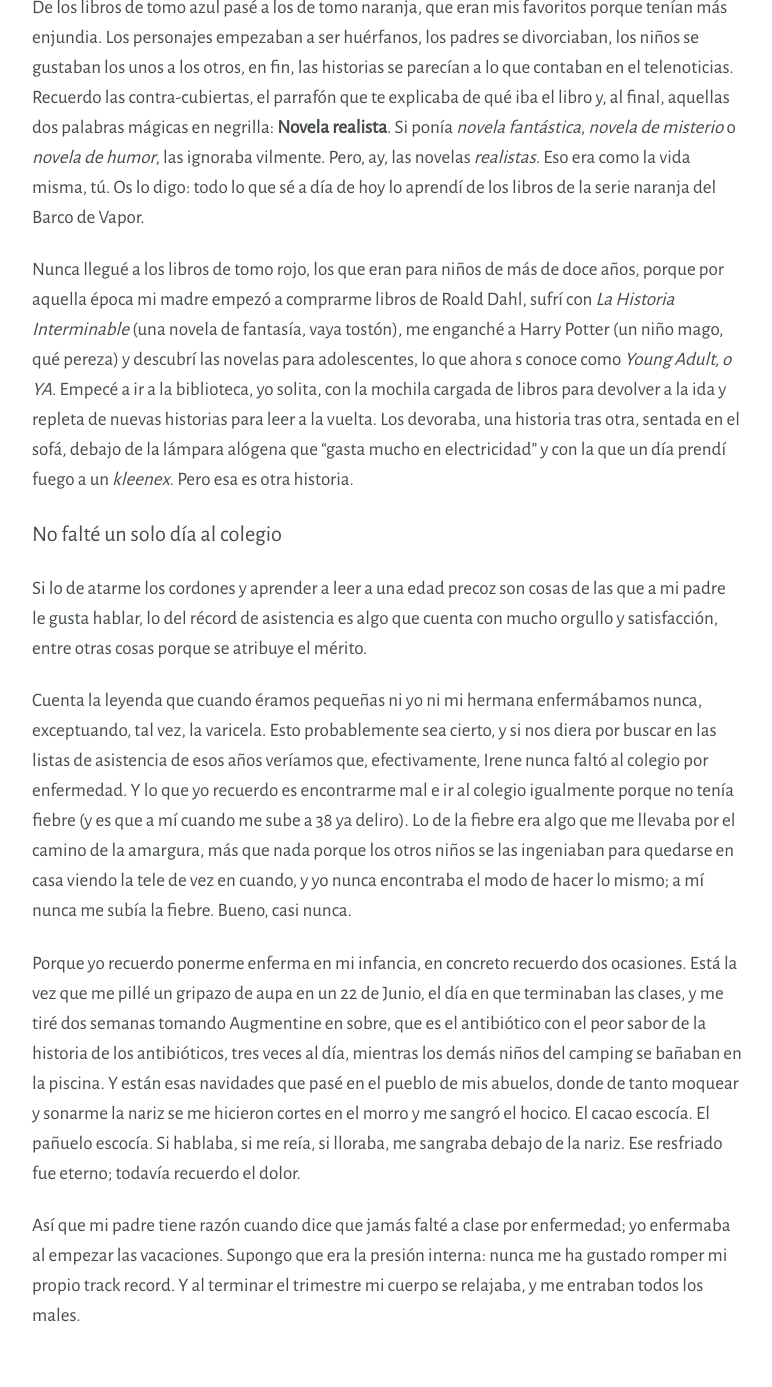
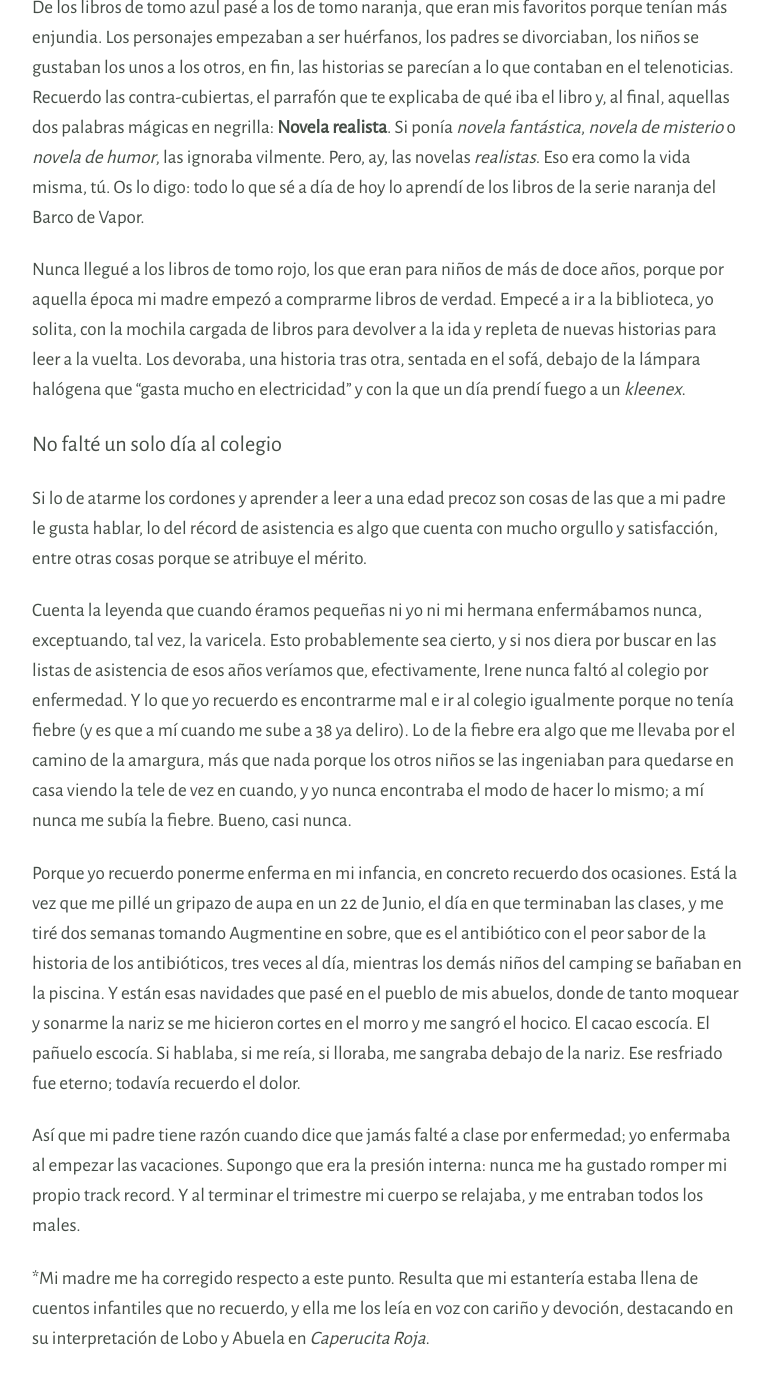
Before and after one commit to irenealgi/readbelow, a Jekyll site: the page built from _posts/2018-03-02-los-tres-hitos-de-mi-infancia.md, in a window 1280 px wide and 1400 px high, scrolled down 2324 px. Shown: the top 1387 px of the window, without its empty margins (253-1025 px from the left). Built offline with Jekyll 4.4.1, drawn with Linux system fonts in a browser that asks for light colours; some of the changed text lies outside the part shown.

Commit message:
Update from Forestry.io - 2018-03-02-los-tres-hitos-de-mi-infancia.md

```diff
--- a/_posts/2018-03-02-los-tres-hitos-de-mi-infancia.md
+++ b/_posts/2018-03-02-los-tres-hitos-de-mi-infancia.md
@@ -24,7 +24,7 @@ Curiosamente, a nadie se le ocurrió llevarme a clases de macramé o comprarme u
 
 ### Fui la primera de mi clase en aprender a leer
 
-Y esta puede que hasta sea cierta, porque yo me convertí en lectora a los cinco años a raíz de un libro del Barco de Vapor serie azul que me leía mi madre. Es curioso, porque no recuerdo otro libro, así que igual sólo teníamos ese. Se titulaba _La Lluna vol un fill (La Luna quiere un hijo)_, y estaba claramente inspirado en una canción de Mecano, aunque eso entonces yo no lo sabía.
+Y esta puede que hasta sea cierta, porque yo me convertí en lectora a los cinco años a raíz de un libro del Barco de Vapor serie azul que me leía mi madre. Es curioso, porque no recuerdo otro libro, así que igual sólo teníamos ese\*. Se titulaba _La Lluna vol un fill (La Luna quiere un hijo)_, y estaba claramente inspirado en una canción de Mecano, aunque eso entonces yo no lo sabía.
 
 Imagino que mi madre acabaría harta de contarme la misma historia imposible y un tanto frustrante una y otra vez – aunque dudo que mi versión incluyera gitanas y calés –, y al final me diría "Mira, cariño, vamos a enseñarte a leer para que la disfrutes tú solita". Y así aprendí yo a leer, con la historia de un ser estéril que quiere ser madre.
 
@@ -34,7 +34,7 @@ Yo leía como si hubiera un premio esperándome tras el punto y final. Tal vez s
 
 De los libros de tomo azul pasé a los de tomo naranja, que eran mis favoritos porque tenían más enjundia. Los personajes empezaban a ser huérfanos, los padres se divorciaban, los niños se gustaban los unos a los otros, en fin, las historias se parecían a lo que contaban en el telenoticias. Recuerdo las contra-cubiertas, el parrafón que te explicaba de qué iba el libro y, al final, aquellas dos palabras mágicas en negrilla: **Novela realista**. Si ponía _novela fantástica_, _novela de misterio_ o _novela de humor_, las ignoraba vilmente. Pero, ay, las novelas _realistas_. Eso era como la vida misma, tú. Os lo digo: todo lo que sé a día de hoy lo aprendí de los libros de la serie naranja del Barco de Vapor.
 
-Nunca llegué a los libros de tomo rojo, los que eran para niños de más de doce años, porque por aquella época mi madre empezó a comprarme libros de Roald Dahl, sufrí con _La Historia Interminable_ (una novela de fantasía, vaya tostón), me enganché a Harry Potter (un niño mago, qué pereza) y descubrí las novelas para adolescentes, lo que ahora s conoce como _Young Adult, o YA_. Empecé a ir a la biblioteca, yo solita, con la mochila cargada de libros para devolver a la ida y repleta de nuevas historias para leer a la vuelta. Los devoraba, una historia tras otra, sentada en el sofá, debajo de la lámpara alógena que "gasta mucho en electricidad" y con la que un día prendí fuego a un _kleenex_. Pero esa es otra historia.
+Nunca llegué a los libros de tomo rojo, los que eran para niños de más de doce años, porque por aquella época mi madre empezó a comprarme libros de verdad. Empecé a ir a la biblioteca, yo solita, con la mochila cargada de libros para devolver a la ida y repleta de nuevas historias para leer a la vuelta. Los devoraba, una historia tras otra, sentada en el sofá, debajo de la lámpara halógena que "gasta mucho en electricidad" y con la que un día prendí fuego a un _kleenex_.
 
 ### No falté un solo día al colegio
 
@@ -45,3 +45,5 @@ Cuenta la leyenda que cuando éramos pequeñas ni yo ni mi hermana enfermábamos
 Porque yo recuerdo ponerme enferma en mi infancia, en concreto recuerdo dos ocasiones. Está la vez que me pillé un gripazo de aupa en un 22 de Junio, el día en que terminaban las clases, y me tiré dos semanas tomando Augmentine en sobre, que es el antibiótico con el peor sabor de la historia de los antibióticos, tres veces al día, mientras los demás niños del camping se bañaban en la piscina. Y están esas navidades que pasé en el pueblo de mis abuelos, donde de tanto moquear y sonarme la nariz se me hicieron cortes en el morro y me sangró el hocico. El cacao escocía. El pañuelo escocía. Si hablaba, si me reía, si lloraba, me sangraba debajo de la nariz. Ese resfriado fue eterno; todavía recuerdo el dolor.
 
 Así que mi padre tiene razón cuando dice que jamás falté a clase por enfermedad; yo enfermaba al empezar las vacaciones. Supongo que era la presión interna: nunca me ha gustado romper mi propio track record. Y al terminar el trimestre mi cuerpo se relajaba, y me entraban todos los males.
+
+\*Mi madre me ha corregido respecto a este punto. Resulta que mi estantería estaba llena de cuentos infantiles que no recuerdo, y ella me los leía en voz con cariño y devoción, destacando en su interpretación de Lobo y Abuela en _Caperucita Roja_.
```
